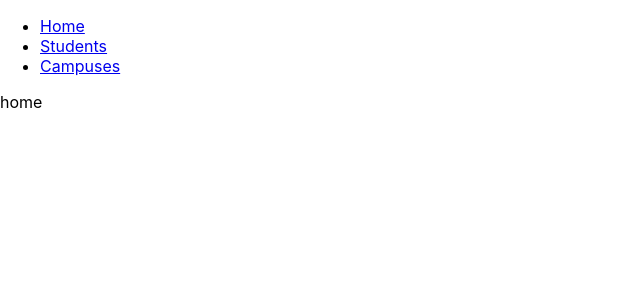
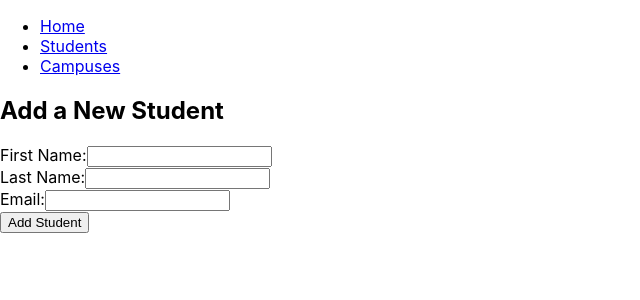
Before and after one commit to RasulNekzad/TTP-CRUDApp-Frontend, a React (Create React App) app: page /add-student in a window 1280 px wide. Shown: the top 300 px of the page, without its empty margins (0-640 px from the left). Built offline with nearby package versions, Linux system fonts and the light colour scheme.

Commit message:
added add student form

```diff
--- a/src/App/App.css
+++ b/src/App/App.css
@@ -36,3 +36,8 @@
     transform: rotate(360deg);
   }
 }
+
+img {
+  height: 125px;
+  width: 125px;
+}
--- a/src/App/App.js
+++ b/src/App/App.js
@@ -1,6 +1,6 @@
 import { BrowserRouter as Router, Routes, Route, Link } from "react-router-dom";
 import { Home, Campuses, Students } from "../pages";
-import { AddCampusForm, Campus, Student } from "../components";
+import { AddCampusForm, AddStudentForm, Campus, Student } from "../components";
 import "./App.css";
 
 function App() {
@@ -25,6 +25,7 @@ function App() {
         <Route path="/campuses/:campusId" element={<Campus />} />
         <Route path="/students/:studentId" element={<Student />} />
         <Route path="/add-campus" element={<AddCampusForm />} />
+        <Route path="/add-student" element={<AddStudentForm />} />
         <Route path="/*" element={<Home />} />
       </Routes>
     </Router>
--- a/src/components/campus/AddCampusForm.jsx
+++ b/src/components/campus/AddCampusForm.jsx
@@ -1,8 +1,11 @@
 import React, { useState } from "react";
+import axios from "axios";
+import { useNavigate } from "react-router-dom";
 
 const AddCampusForm = () => {
   const [name, setName] = useState("");
   const [address, setAddress] = useState("");
+  const navigate = useNavigate();
 
   const handleSubmit = (e) => {
     e.preventDefault();
@@ -12,26 +15,17 @@ const AddCampusForm = () => {
       address,
     };
 
-    setName("");
-    setAddress("");
+    axios
+      .post("http://localhost:8080/api/campus", newCampus)
+      .then((response) => {
+        console.log("Campus created:", response.data);
+      })
+      .catch((error) => {
+        console.error("Error creating campus:", error);
+      });
+    navigate("/campuses");
   };
 
-  //   const queryParams = new URLSearchParams(newCampus).toString();
-
-  //   // Perform the desired action with the new campus data (e.g., send it to the backend)
-  //   fetch(`http://localhost:8080/api/campus?${queryParams}`)
-  //     .then((response) => response.json())
-  //     .then((data) => {
-  //       // Handle the response from the backend
-  //       console.log('Response:', data);
-  //       // Reset the form fields
-  //       setName('');
-  //       setAddress('');
-  //     })
-  //     .catch((error) => {
-  //       // Handle any errors that occurred during the request
-  //       console.error('Error:', error);
-  //     });
   return (
     <div>
       <h2>Add a New Campus</h2>
--- a/src/components/index.js
+++ b/src/components/index.js
@@ -2,5 +2,6 @@
 export { default as Campus } from "./campus/Campus";
 export { default as CampusCompact } from "./campus/CampusCompact";
 export { default as AddCampusForm } from "./campus/AddCampusForm";
-export { default as Student } from "./Student";
-export { default as StudentCompact } from "./StudentCompact";
+export { default as AddStudentForm } from "./student/AddStudentForm";
+export { default as Student } from "./student/Student";
+export { default as StudentCompact } from "./student/StudentCompact";
--- /dev/null
+++ b/src/components/student/AddStudentForm.jsx
@@ -0,0 +1,68 @@
+import React, { useState } from "react";
+import { useNavigate } from "react-router-dom";
+import axios from "axios";
+
+const AddStudentForm = () => {
+  const [firstName, setFirstName] = useState("");
+  const [lastName, setLastName] = useState("");
+  const [email, setEmail] = useState("");
+  const navigate = useNavigate();
+
+  const handleSubmit = (e) => {
+    e.preventDefault();
+
+    const newStudent = {
+      firstName,
+      lastName,
+      email,
+    };
+
+    axios
+      .post("http://localhost:8080/api/student", newStudent)
+      .then((response) => {
+        console.log("Campus created:", response.data);
+      })
+      .catch((error) => {
+        console.error("Error creating student:", error);
+      });
+    navigate("/students");
+  };
+
+  return (
+    <div>
+      <h2>Add a New Student</h2>
+      <form onSubmit={handleSubmit}>
+        <div>
+          <label htmlFor="firstName">First Name:</label>
+          <input
+            type="text"
+            id="firstName"
+            value={firstName}
+            onChange={(e) => setFirstName(e.target.value)}
+          />
+        </div>
+        <div>
+          <label htmlFor="lastName">Last Name:</label>
+          <input
+            type="text"
+            id="lastName"
+            value={lastName}
+            onChange={(e) => setLastName(e.target.value)}
+          />
+        </div>
+        <div>
+          <label htmlFor="email">Email:</label>
+          <input
+            type="email"
+            id="email"
+            value={email}
+            onChange={(e) => setEmail(e.target.value)}
+          />
+        </div>
+        <button type="submit">Add Student</button>
+      </form>
+    </div>
+  );
+};
+
+export default AddStudentForm;
--- a/src/pages/Students.jsx
+++ b/src/pages/Students.jsx
@@ -2,19 +2,26 @@ import React, { useEffect } from "react";
 import { useDispatch, useSelector } from "react-redux";
 import { fetchAllStudentsThunk } from "../redux/student/student.actions";
 import { StudentCompact } from "../components";
+import { useNavigate } from "react-router-dom";
 
 const Students = () => {
   const allStudents = useSelector((state) => state.student.allStudents);
   const dispatch = useDispatch();
+  const navigate = useNavigate();
 
   useEffect(() => {
     console.log("in students");
     dispatch(fetchAllStudentsThunk());
   }, []);
 
+  const handleClick = () => {
+    navigate("/add-student");
+  };
+
   return (
     <div>
-      <h1>Students</h1>
+      <h1>All Students</h1>
+      <button onClick={handleClick}>Add Student</button>
       <div className="studentListDiv">
         {allStudents.map((student) => {
           console.log("im mapping this student obj:", student);
```
